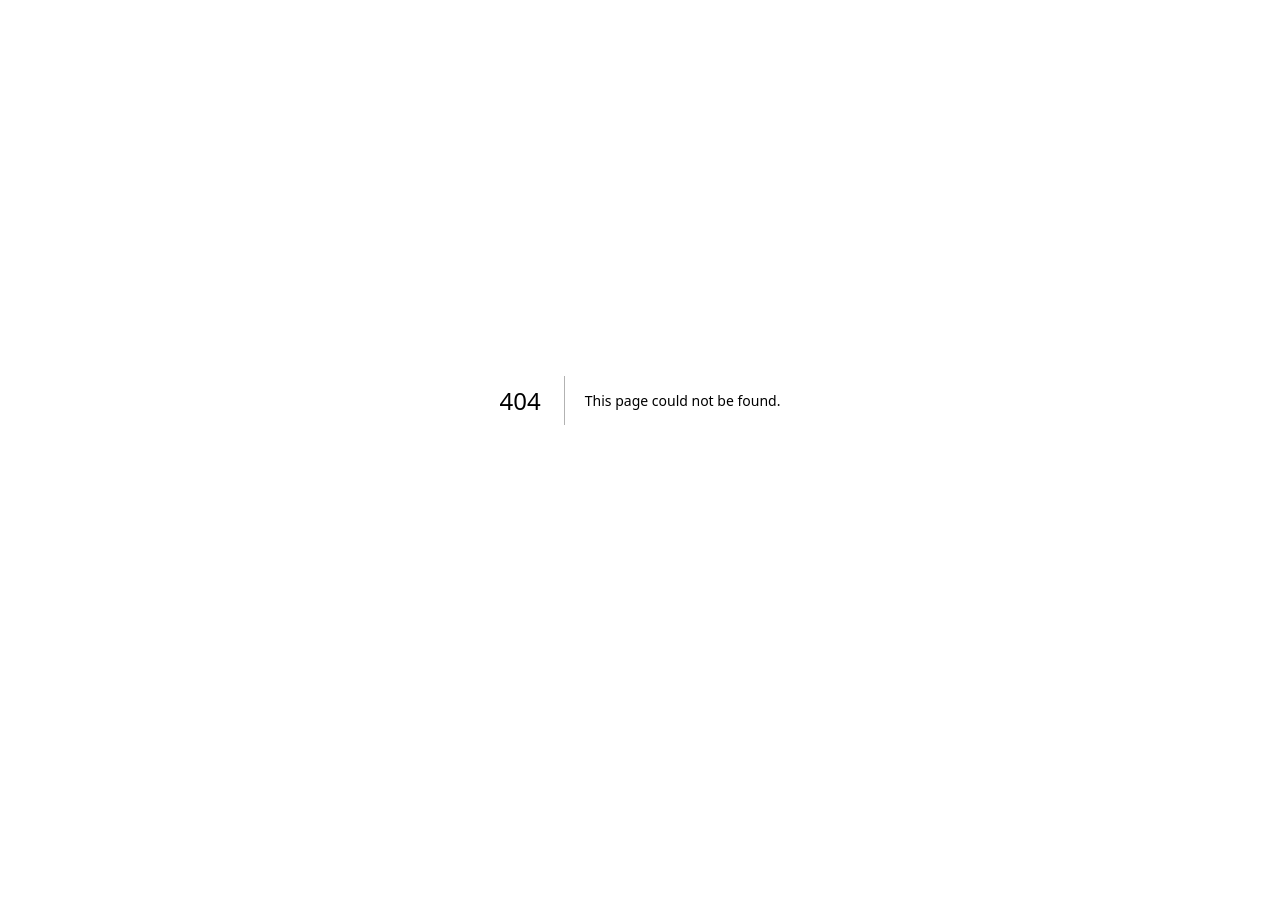
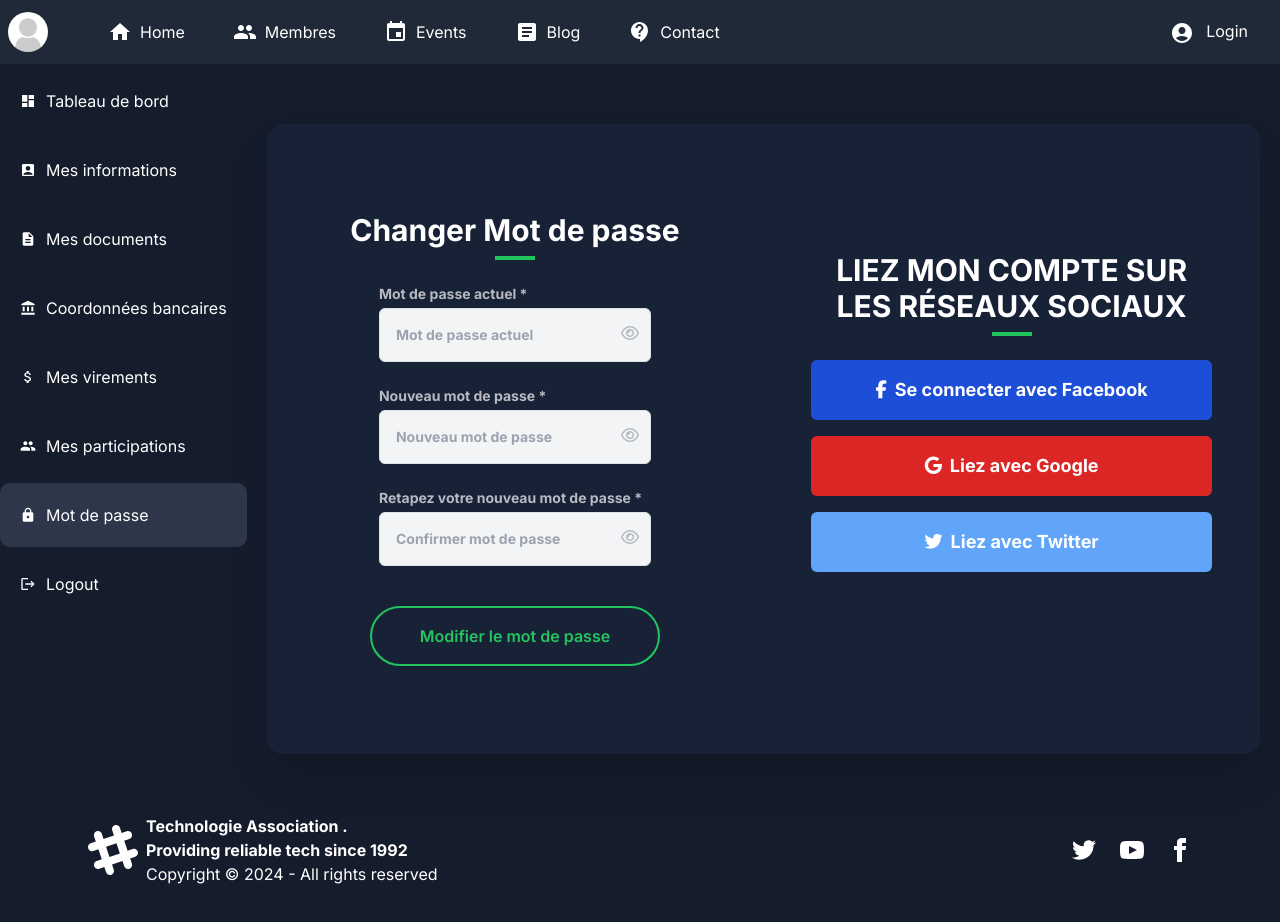
Before and after one commit to firasboudhraa/AssociationSite, a Next.js app in the folder front-end/: page /User/mot-de-passe in a window 1280 px wide. Before the commit this address had no page. Shown: the top 922 px of the page. Before the commit the page ends 800 px from the top, so only its background shows below. Built offline with nearby package versions, Linux system fonts and the light colour scheme.

Commit message:
adding a page of changing password in the user prodile

```diff
--- a/front-end/package.json
+++ b/front-end/package.json
@@ -11,6 +11,7 @@
   "dependencies": {
     "@emotion/react": "^11.11.4",
     "@emotion/styled": "^11.11.5",
+    "@fortawesome/fontawesome-free": "^6.5.2",
     "@lordicon/element": "^1.6.0",
     "@mui/icons-material": "^5.16.0",
     "@mui/material": "^5.16.0",
--- /dev/null
+++ b/front-end/src/app/User/mot-de-passe/page.jsx
@@ -0,0 +1,13 @@
+import React from 'react';
+import ChangePasswordForm from '../../../components/molecules/user/password/ChangePassword';
+import styles from '../../../styles/changePassword.module.css';
+
+const ChangePasswordPage = () => {
+  return (
+    <div className={styles.container}>
+      <ChangePasswordForm />
+    </div>
+  );
+};
+
+export default ChangePasswordPage;
--- a/front-end/src/app/User/page.jsx
+++ b/front-end/src/app/User/page.jsx
@@ -1,5 +1,4 @@
 import React from 'react';
-import Layout from './layout';
 
 const DashboardUser = () => {
   return (
--- /dev/null
+++ b/front-end/src/components/molecules/user/password/ChangePassword.jsx
@@ -0,0 +1,134 @@
+"use client"
+import React, { useState } from 'react';
+import styles from '@/styles/ChangePassword.module.css';
+import '@fortawesome/fontawesome-free/css/all.min.css';
+
+const ChangePasswordForm = () => {
+  const [currentPassword, setCurrentPassword] = useState('');
+  const [newPassword, setNewPassword] = useState('');
+  const [confirmNewPassword, setConfirmNewPassword] = useState('');
+  const [showCurrentPassword, setShowCurrentPassword] = useState(false);
+  const [showNewPassword, setShowNewPassword] = useState(false);
+  const [showConfirmNewPassword, setShowConfirmNewPassword] = useState(false);
+
+  const togglePasswordVisibility = (type) => {
+    switch (type) {
+      case 'current':
+        setShowCurrentPassword(!showCurrentPassword);
+        break;
+      case 'new':
+        setShowNewPassword(!showNewPassword);
+        break;
+      case 'confirm':
+        setShowConfirmNewPassword(!showConfirmNewPassword);
+        break;
+      default:
+        break;
+    }
+  };
+
+  return (
+    <div className={styles.container}>
+      <div className="flex-[5] bg-[var(--bgSoft)] rounded-2xl font-bold text-[var(--textSoft)] h-max shadow-2xl flex w-full max-w-6xl justify-center">
+        <div className="w-3/5 p-5">
+          <div className="py-10">
+            <h2 className="text-3xl font-bold text-white mb-2 text-center">
+              Changer Mot de passe
+            </h2>
+            <div className="border-2 w-10 border-green-500 mx-auto mb-3"></div>
+            <div className="flex flex-col items-center">
+              <div className="bg-[var(--bgSoft)] w-72 p-2 flex flex-col mb-2">
+                <label htmlFor="currentPassword" className="text-sm font-bold">
+                  Mot de passe actuel *
+                </label>
+                <div className="relative">
+                  <input
+                    type={showCurrentPassword ? 'text' : 'password'}
+                    id="currentPassword"
+                    name="currentPassword"
+                    value={currentPassword}
+                    onChange={(e) => setCurrentPassword(e.target.value)}
+                    placeholder="Mot de passe actuel"
+                    className="bg-gray-100 outline-none text-sm p-3 border border-gray-300 rounded mt-1 w-full"
+                  />
+                  <span
+                    className="absolute inset-y-0 right-0 flex items-center pr-3 cursor-pointer"
+                    onClick={() => togglePasswordVisibility('current')}
+                  >
+                    <i className={`far ${showCurrentPassword ? 'fa-eye-slash' : 'fa-eye'}`}></i>
+                  </span>
+                </div>
+              </div>
+              <div className="bg-[var(--bgSoft)] w-72 p-2 flex flex-col mb-2">
+                <label htmlFor="nouveauPassword" className="text-sm font-bold">
+                  Nouveau mot de passe *
+                </label>
+                <div className="relative">
+                  <input
+                    type={showNewPassword ? 'text' : 'password'}
+                    id="nouveauPassword"
+                    name="nouveauPassword"
+                    value={newPassword}
+                    onChange={(e) => setNewPassword(e.target.value)}
+                    placeholder="Nouveau mot de passe"
+                    className="bg-gray-100 outline-none text-sm p-3 border border-gray-300 rounded mt-1 w-full"
+                  />
+                  <span
+                    className="absolute inset-y-0 right-0 flex items-center pr-3 cursor-pointer"
+                    onClick={() => togglePasswordVisibility('new')}
+                  >
+                    <i className={`far ${showNewPassword ? 'fa-eye-slash' : 'fa-eye'}`}></i>
+                  </span>
+                </div>
+              </div>
+              <div className="bg-[var(--bgSoft)] w-72 p-2 flex flex-col mb-2">
+                <label htmlFor="ConfirmNouveauPassword" className="text-sm font-bold">
+                  Retapez votre nouveau mot de passe *
+                </label>
+                <div className="relative">
+                  <input
+                    type={showConfirmNewPassword ? 'text' : 'password'}
+                    id="ConfirmNouveauPassword"
+                    name="ConfirmNouveauPassword"
+                    value={confirmNewPassword}
+                    onChange={(e) => setConfirmNewPassword(e.target.value)}
+                    placeholder="Confirmer mot de passe"
+                    className="bg-gray-100 outline-none text-sm p-3 border border-gray-300 rounded mt-1 w-full"
+                  />
+                  <span
+                    className="absolute inset-y-0 right-0 flex items-center pr-3 cursor-pointer"
+                    onClick={() => togglePasswordVisibility('confirm')}
+                  >
+                    <i className={`far ${showConfirmNewPassword ? 'fa-eye-slash' : 'fa-eye'}`}></i>
+                  </span>
+                </div>
+              </div>
+              <button className="border-2 border-green-500 text-green-500 rounded-full px-12 py-3 inline-block font-semibold hover:bg-green-500 hover:text-white mt-4">
+                Modifier le mot de passe
+              </button>
+            </div>
+          </div>
+        </div>
+        <div className="w-3/5 bg-[var(--bgSoft)] text-white rounded-tr-2xl rounded-br-2xl py-32 px-12">
+          <h2 className="text-3xl font-bold mb-2 text-center">
+            LIEZ MON COMPTE SUR LES RÉSEAUX SOCIAUX
+          </h2>
+          <div className="border-2 w-10 border-green-500 mx-auto mb-4"></div>
+          <div className="flex flex-col space-y-4">
+            <button className="flex items-center justify-center w-full py-3 text-lg font-bold text-white bg-blue-700 rounded hover:bg-blue-800">
+              <i className="fab fa-facebook-f mr-2"></i> Se connecter avec Facebook
+            </button>
+            <button className="flex items-center justify-center w-full py-3 text-lg font-bold text-white bg-red-600 rounded hover:bg-red-700">
+              <i className="fab fa-google mr-2"></i> Liez avec Google
+            </button>
+            <button className="flex items-center justify-center w-full py-3 text-lg font-bold text-white bg-blue-400 rounded hover:bg-blue-500">
+              <i className="fab fa-twitter mr-2"></i> Liez avec Twitter
+            </button>
+          </div>
+        </div>
+      </div>
+    </div>
+  );
+};
+
+export default ChangePasswordForm;
--- /dev/null
+++ b/front-end/src/styles/changePassword.module.css
@@ -0,0 +1,7 @@
+
+.container {
+    display: flex;
+    gap: 30px;
+    margin-top: 20px;
+    flex: 3;
+  }
```
Also changed, not shown: 1 other file (tests, documents, lock files or other folders).
